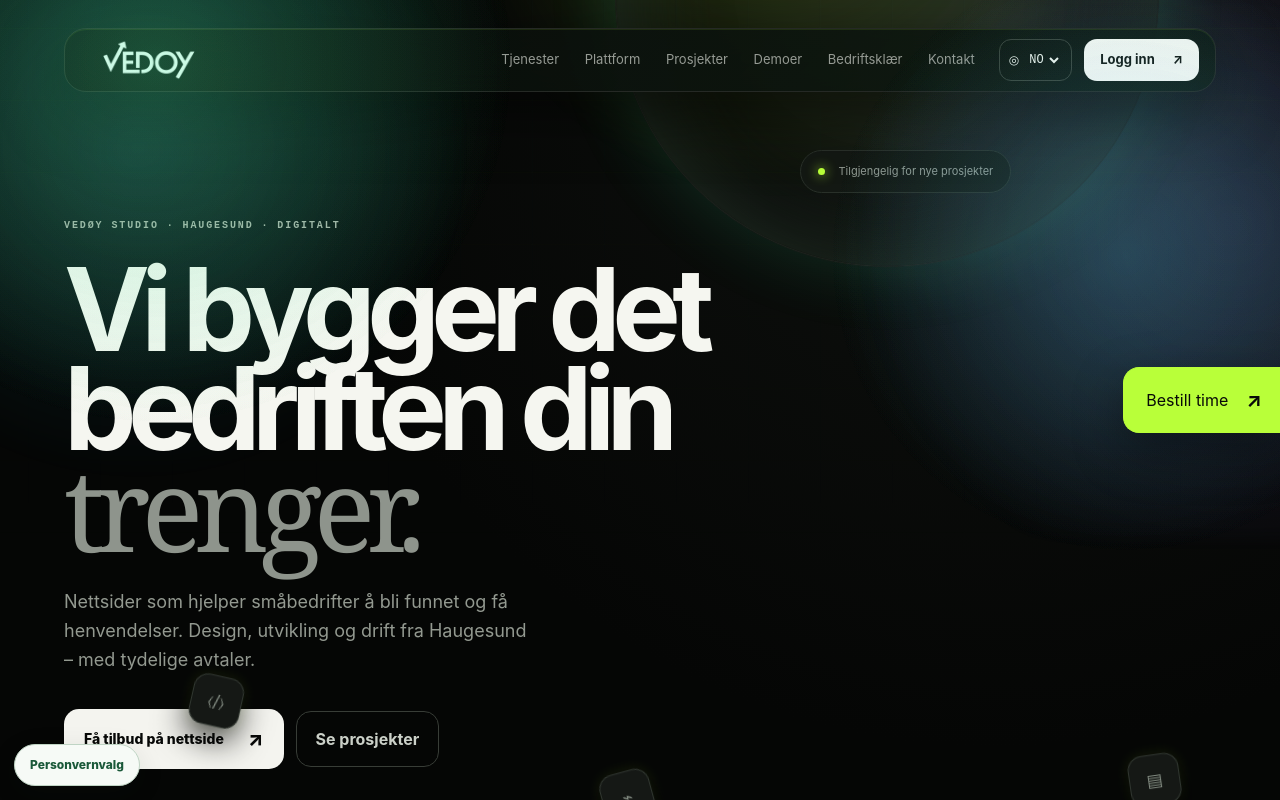
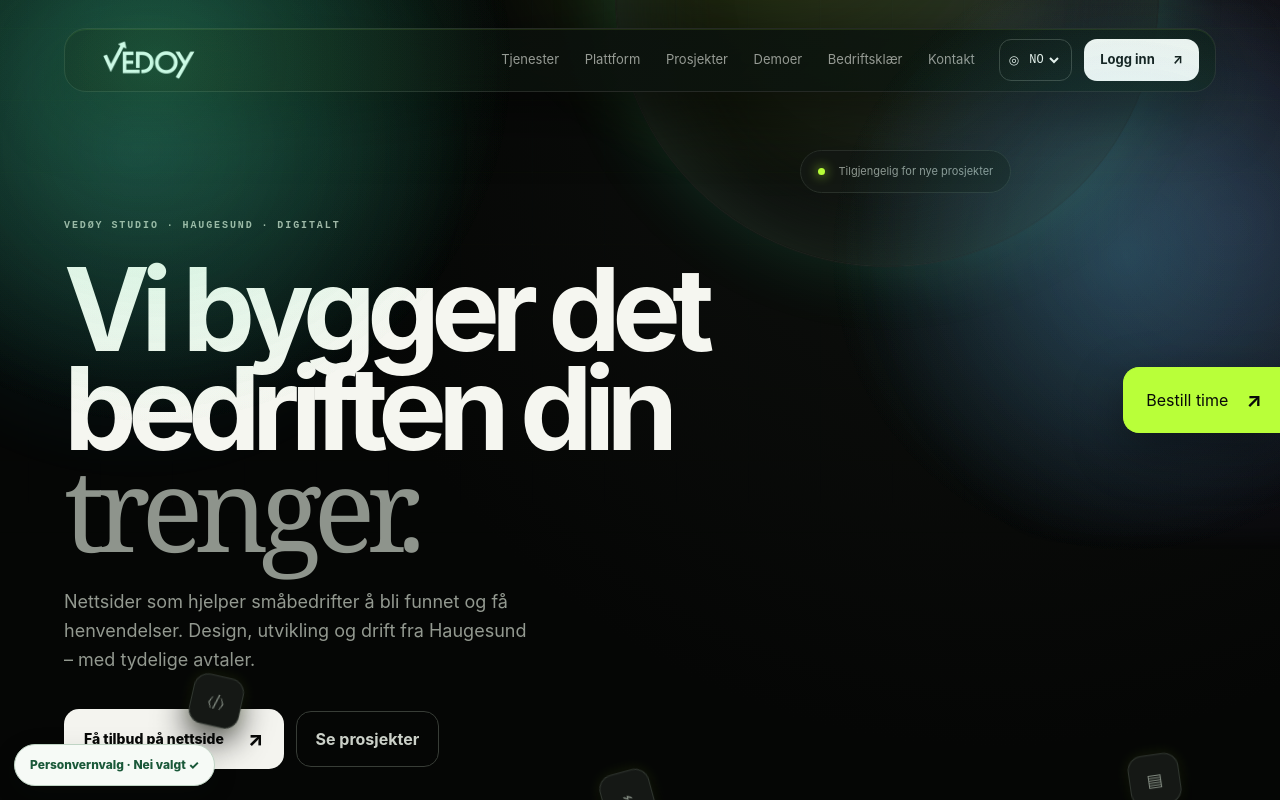
Before and after one commit to leandervedoy/Vedoy-Studio, a Next.js app: page / in a window 1280 px wide. Both pictures are taken after a click on the button "Lukk og ikke del data". Shown: the top 800 px of the page. Built offline with nearby package versions, Linux system fonts and the light colour scheme; no server answers; the database is empty.

Commit message:
fix(privacy): clearly display saved yes or no selection

```diff
--- a/components/voluntary-statistics.tsx
+++ b/components/voluntary-statistics.tsx
@@ -20,6 +20,7 @@ export function VoluntaryStatistics({
   const [open, setOpen] = useState(false);
   const [ready, setReady] = useState(false);
   const [notice, setNotice] = useState("");
+  const [confirming, setConfirming] = useState(false);
 
   useEffect(() => {
     try {
@@ -45,6 +46,7 @@ export function VoluntaryStatistics({
     // Closing without consent is equivalent to declining.
     if (!preference) savePreference("declined");
     setOpen(false);
+    setConfirming(false);
     setNotice("");
   }
 
@@ -55,6 +57,7 @@ export function VoluntaryStatistics({
   }
 
   async function accept() {
+    setConfirming(false);
     // Only this explicit click sends a single aggregate page-view event.
     savePreference("accepted");
     setOpen(false);
@@ -80,7 +83,7 @@ export function VoluntaryStatistics({
       {!open ? (
         <button type="button" className={styles.trigger} onClick={() => { setNotice(""); setOpen(true); }}
           aria-label="Åpne valg for frivillig besøksstatistikk" aria-haspopup="dialog">
-          Personvernvalg
+          Personvernvalg · {preference === "accepted" ? "Ja valgt ✓" : "Nei valgt ✓"}
         </button>
       ) : (
         <div className={styles.popup} role="dialog" aria-modal="false"
```
